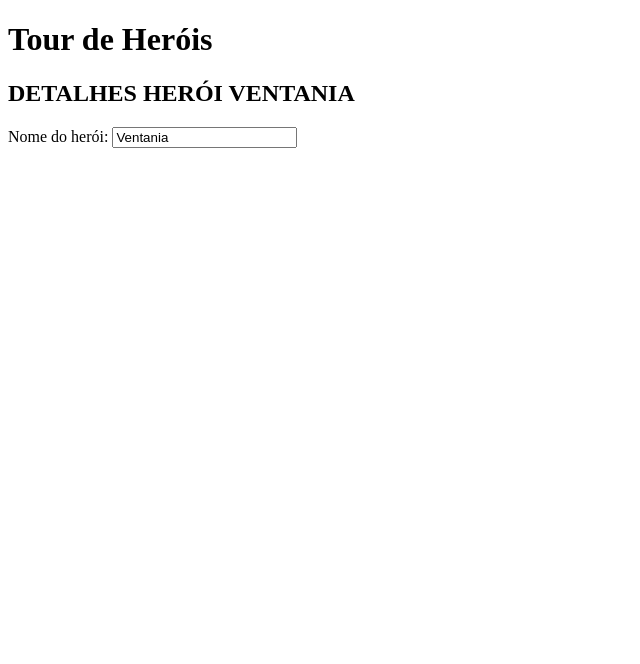
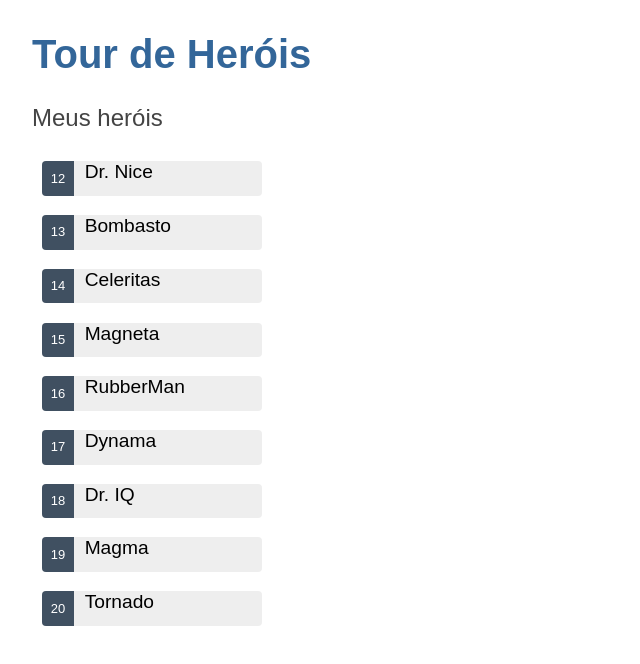
Before and after one commit to VictorRocasa/tour-de-herois, an Angular app: page / in a window 1280 px wide. Shown: the top 664 px of the page, without its empty margins (0-640 px from the left). Built offline with nearby package versions, Linux system fonts and the light colour scheme.

Commit message:
Implementado listar herois

```diff
--- a/src/app/heroes/heroes.component.css
+++ b/src/app/heroes/heroes.component.css
@@ -0,0 +1,67 @@
+/* HeroesComponent's private CSS styles */
+.heroes {
+    margin: 0 0 2em 0;
+    list-style-type: none;
+    padding: 0;
+    width: 15em;
+  }
+
+  .heroes li {
+    display: flex;
+  }
+
+  .heroes button {
+    flex: 1;
+    cursor: pointer;
+    position: relative;
+    left: 0;
+    background-color: #EEE;
+    margin: .5em;
+    padding: 0;
+    border-radius: 4px;
+    display: flex;
+    align-items: stretch;
+    height: 1.8em;
+
+  }
+
+  .heroes button:hover {
+    color: #2c3a41;
+    background-color: #e6e6e6;
+    left: .1em;
+  }
+
+  .heroes button:active {
+    background-color: #525252;
+    color: #fafafa;
+  }
+
+  .heroes button.selected {
+    background-color: black;
+    color: white;
+  }
+
+  .heroes button.selected:hover {
+    background-color: #505050;
+    color: white;
+  }
+
+  .heroes button.selected:active {
+    background-color: black;
+    color: white;
+  }
+
+  .heroes .Identificacao {
+    display: inline-block;
+    font-size: small;
+    color: white;
+    padding: 0.8em 0.7em 0 0.7em;
+    background-color: #405061;
+    line-height: 1em;
+    margin-right: .8em;
+    border-radius: 4px 0 0 4px;
+  }
+
+  .heroes .Nome {
+    align-self: center;
+  }
--- a/src/app/heroes/heroes.component.html
+++ b/src/app/heroes/heroes.component.html
@@ -1,5 +1,17 @@
-<h2>DETALHES HERÓI {{hero.nome|uppercase}}</h2>
-<div>
-    <label for="nome">Nome do herói: </label>
-    <input id="nome" [(ngModel)]="hero.nome" placeholder="Nome Do Herói">
+<h2>Meus heróis</h2>
+<ul class = heroes>
+  <li *ngFor="let hero of heroes">
+    <button [class.selected]="hero === selectedHero" type="button" (click)="onSelect(hero)">
+      <span class = "Identificacao">{{hero.id}}</span>
+      <span class = "Apelido">{{hero.nome}}</span>
+    </button>
+  </li>
+  <div *ngIf="selectedHero">
+    <h2>{{selectedHero.nome | uppercase}} Detalhes</h2>
+    <div>Identificação: {{selectedHero.id}}</div>
+    <div>
+      <label for="nome-heroi">Nome do herói:</label>
+      <input id = "nome-heroi" [(ngModel)] = "selectedHero.nome" placeholder="Nome do Herói">
+    </div>
   </div>
+</ul>
--- a/src/app/heroes/heroes.component.ts
+++ b/src/app/heroes/heroes.component.ts
@@ -1,5 +1,6 @@
 import { Component, OnInit } from '@angular/core';
 import { Hero } from '../hero';
+import { HEROES } from '../mock-heroes';
 
 @Component({
   selector: 'app-heroes',
@@ -7,6 +8,8 @@ import { Hero } from '../hero';
   styleUrls: ['./heroes.component.css']
 })
 export class HeroesComponent implements OnInit {
+
+  heroes = HEROES;
 
   hero: Hero = {
     id:1,
@@ -18,4 +21,9 @@ export class HeroesComponent implements OnInit {
   ngOnInit(): void {
   }
 
+selectedHero?: Hero;
+onSelect(hero: Hero): void {
+  this.selectedHero = hero;
 }
+
+}
--- /dev/null
+++ b/src/app/mock-heroes.ts
@@ -0,0 +1,13 @@
+import { Hero } from './hero';
+
+export const HEROES: Hero[] = [
+  { id: 12, nome: 'Dr. Nice' },
+  { id: 13, nome: 'Bombasto' },
+  { id: 14, nome: 'Celeritas' },
+  { id: 15, nome: 'Magneta' },
+  { id: 16, nome: 'RubberMan' },
+  { id: 17, nome: 'Dynama' },
+  { id: 18, nome: 'Dr. IQ' },
+  { id: 19, nome: 'Magma' },
+  { id: 20, nome: 'Tornado' }
+];
--- a/src/styles.css
+++ b/src/styles.css
@@ -1 +1,44 @@
-/* You can add global styles to this file, and also import other style files */
+/* Application-wide Styles */
+h1 {
+    color: #369;
+    font-family: Arial, Helvetica, sans-serif;
+    font-size: 250%;
+  }
+  h2, h3 {
+    color: #444;
+    font-family: Arial, Helvetica, sans-serif;
+    font-weight: lighter;
+  }
+  body {
+    margin: 2em;
+  }
+  body, input[type="text"], button {
+    color: #333;
+    font-family: Cambria, Georgia, serif;
+  }
+  button {
+    background-color: #eee;
+    border: none;
+    border-radius: 4px;
+    cursor: pointer;
+    color: black;
+    font-size: 1.2rem;
+    padding: 1rem;
+    margin-right: 1rem;
+    margin-bottom: 1rem;
+    margin-top: 1rem;
+  }
+  button:hover {
+    background-color: black;
+    color: white;
+  }
+  button:disabled {
+    background-color: #eee;
+    color: #aaa;
+    cursor: auto;
+  }
+
+  /* everywhere else */
+  * {
+    font-family: Arial, Helvetica, sans-serif;
+  }
```
